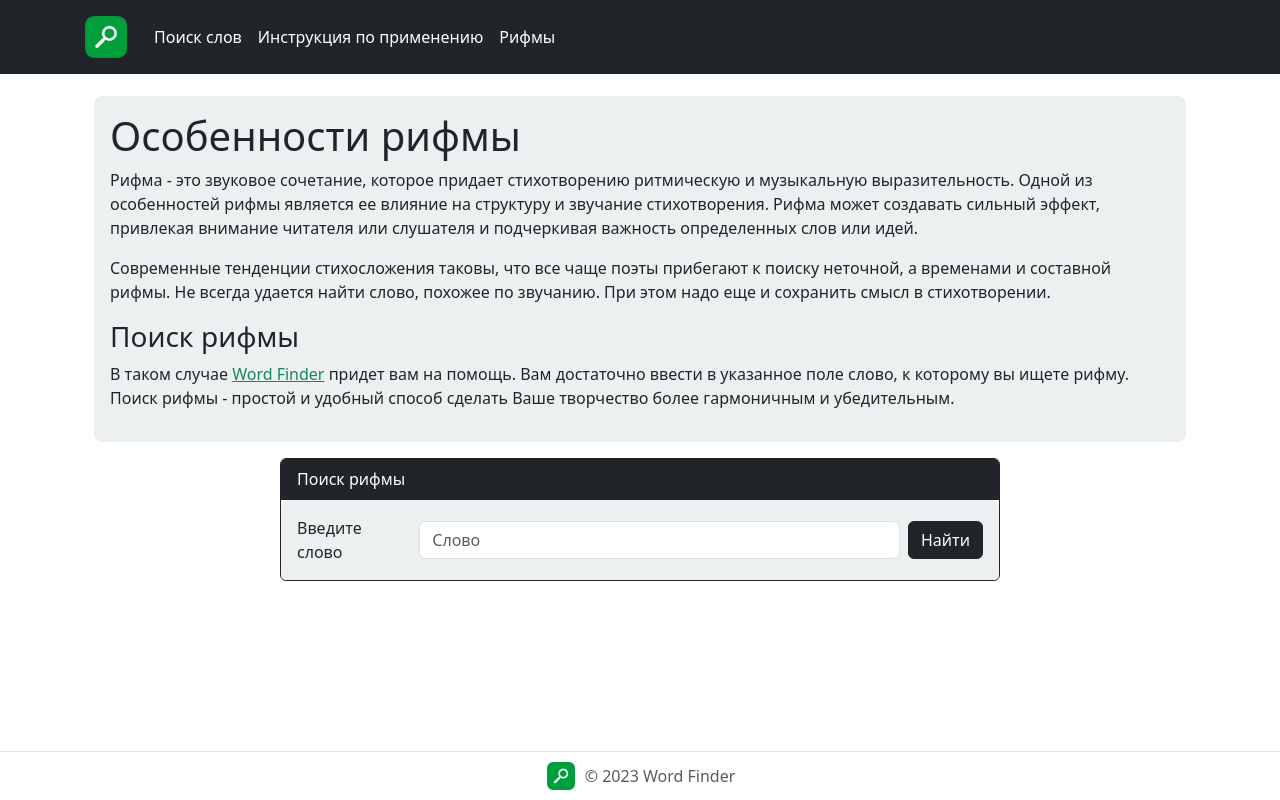
After one commit to y0nkers/WordFinder, a PHP site: page /rhyme in a window 1280 px wide. The commit adds this page. Run offline with PHP 8.4, Linux system fonts and the light colour scheme; some libraries are stand-ins or nearby versions.

Commit message:
добавлен поиск рифм (i hate javascript)

```diff
--- /dev/null
+++ b/assets/js/rhyme.js
@@ -0,0 +1,33 @@
+$(document).ready(function () {
+    // Обработчик отправки данных формы на сервер
+    $("#rhyme-form").submit(function (event) {
+        event.preventDefault(); // Отменяем стандартное поведение формы
+
+        let word = $("#word_rhyme").val();
+
+        // Отправляем AJAX-запрос на сервер
+        $.ajax({
+            url: 'core/rhyme.php',
+            method: 'GET',
+            dataType: 'json',
+            contentType: false,
+            cache: false,
+            data: {word: word},
+            success: function (response) {
+                // Выводим результаты запроса
+                if (response.status === false) {
+                    alert(response.message);
+                } else {
+                    console.log(response.query);
+                    $("#search-results").html(response.message);
+                    $("#results-container").removeClass("d-none");
+                }
+            },
+            error: function (jqXHR, textStatus, errorThrown) {
+                console.log(jqXHR.responseText); // выводим ответ сервера
+                console.log('Error: ' + textStatus + ' - ' + errorThrown);
+            }
+        });
+    });
+
+});
--- a/footer.php
+++ b/footer.php
@@ -11,7 +11,9 @@
 <!-- Bootstrap and jQuery scripts -->
 <script src="https://code.jquery.com/jquery-3.6.3.min.js" integrity="sha256-pvPw+upLPUjgMXY0G+8O0xUf+/Im1MZjXxxgOcBQBXU=" crossorigin="anonymous"></script>
 <script src="https://cdn.jsdelivr.net/npm/bootstrap@5.3.0-alpha1/dist/js/bootstrap.bundle.min.js" integrity="sha384-w76AqPfDkMBDXo30jS1Sgez6pr3x5MlQ1ZAGC+nuZB+EYdgRZgiwxhTBTkF7CXvN" crossorigin="anonymous"></script>
-<script type="module" src="assets/js/main.js"></script>
+<?php if (basename($_SERVER['SCRIPT_FILENAME']) != "panel.php") echo '<script type="text/javascript" src="assets/js/helpers.js"></script>' ?>
+<?php if (basename($_SERVER['SCRIPT_FILENAME']) == "index.php") echo '<script type="text/javascript" src="assets/js/main.js"></script>' ?>
+<?php if (basename($_SERVER['SCRIPT_FILENAME']) == "rhyme.php") echo '<script type="text/javascript" src="assets/js/rhyme.js"></script>' ?>
 
 </body>
 </html>
--- a/header.php
+++ b/header.php
@@ -34,6 +34,9 @@
                         <li class="nav-item">
                             <a class="nav-link link-success" itemprop="url" href="/howtouse">Инструкция по применению</a>
                         </li>
+                        <li class="nav-item">
+                            <a class="nav-link link-success" itemprop="url" href="/rhyme">Рифмы</a>
+                        </li>
                     </ul>
                 </div>
             </nav>
--- /dev/null
+++ b/rhyme.php
@@ -0,0 +1,64 @@
+<?php
+$title = "Word Finder - поиск рифмы";
+require __DIR__ . '/header.php';
+
+?>
+
+<main class="container-fluid container-xl">
+    <div class="pt-5 pb-3">
+        <!-- Загрузочный экран -->
+        <div id="loading" style="display: none;">
+            <div class="container-fluid bg-light border border-dark rounded-3">
+                <div class="d-flex justify-content-center mt-4">
+                    <div class="spinner-border text-primary" role="status">
+                        <span class="sr-only">Загрузка...</span>
+                    </div>
+                </div>
+                <p class="h3 mb-4 font-italic" id="loading-message"></p>
+                <p class="h4 mb-4 font-italic">Пожалуйста, подождите...</p>
+            </div>
+        </div>
+
+        <div class="container mt-5">
+            <div class="row justify-content-center">
+                <div class="col-md-12">
+                    <div class="p-3 mb-3 field-bg rounded-3">
+                        <h1>Особенности рифмы</h1>
+                        <p>Рифма - это звуковое сочетание, которое придает стихотворению ритмическую и музыкальную выразительность. Одной из особенностей рифмы является ее влияние на структуру и звучание стихотворения. Рифма может создавать сильный эффект, привлекая внимание читателя или слушателя и подчеркивая важность определенных слов или идей.</p>
+                        <p>Современные тенденции стихосложения таковы, что все чаще поэты прибегают к поиску неточной, а временами и составной рифмы. Не всегда удается найти слово, похожее по звучанию. При этом надо еще и сохранить смысл в стихотворении.</p>
+                        <h3>Поиск рифмы</h3>
+                        <p>В таком случае <a class="link-success" href="/">Word Finder</a> придет вам на помощь. Вам достаточно ввести в указанное поле слово, к которому вы ищете рифму. Поиск рифмы - простой и удобный способ сделать Ваше творчество более гармоничным и убедительным.</p>
+                    </div>
+                </div>
+            </div>
+            <div class="row justify-content-center">
+                <div class="col-md-8">
+                    <!-- Форма поиска -->
+                    <div class="card border border-dark">
+                        <div class="card-header bg-dark text-white">Поиск рифмы</div>
+                        <div class="card-body rounded-3 field-bg">
+                            <form class="d-flex justify-content-start align-items-center flex-wrap flex-sm-nowrap" id="rhyme-form">
+                                <label class="col-md-2 me-sm-2 mb-sm-0 form-label" for="word_rhyme">Введите слово</label>
+                                <input class="form-control me-sm-2 mb-2 mb-sm-0" type="text" id="word_rhyme" name="word_rhyme" placeholder="Слово" required>
+                                <button type="submit" class="btn btn-dark ms-auto">Найти</button>
+                            </form>
+                        </div>
+                    </div>
+                </div>
+            </div>
+        </div>
+    </div>
+
+        <!-- Результаты поиска -->
+        <div id="results-container" class="container d-none">
+            <div class="row justify-content-center">
+                <div class="col-md-8">
+                    <!-- Контейнер для вывода результатов запроса -->
+                    <div class="mb-3" id="search-results"></div>
+                </div>
+            </div>
+        </div>
+    </div>
+</main>
+
+<?php require __DIR__ . '/footer.php' ?>
```
Also changed, not shown: assets/js/helpers.js (added, +90 -0 lines), assets/js/main.js (+0 -89 lines), core/rhyme.php (added, +58 -0 lines).
